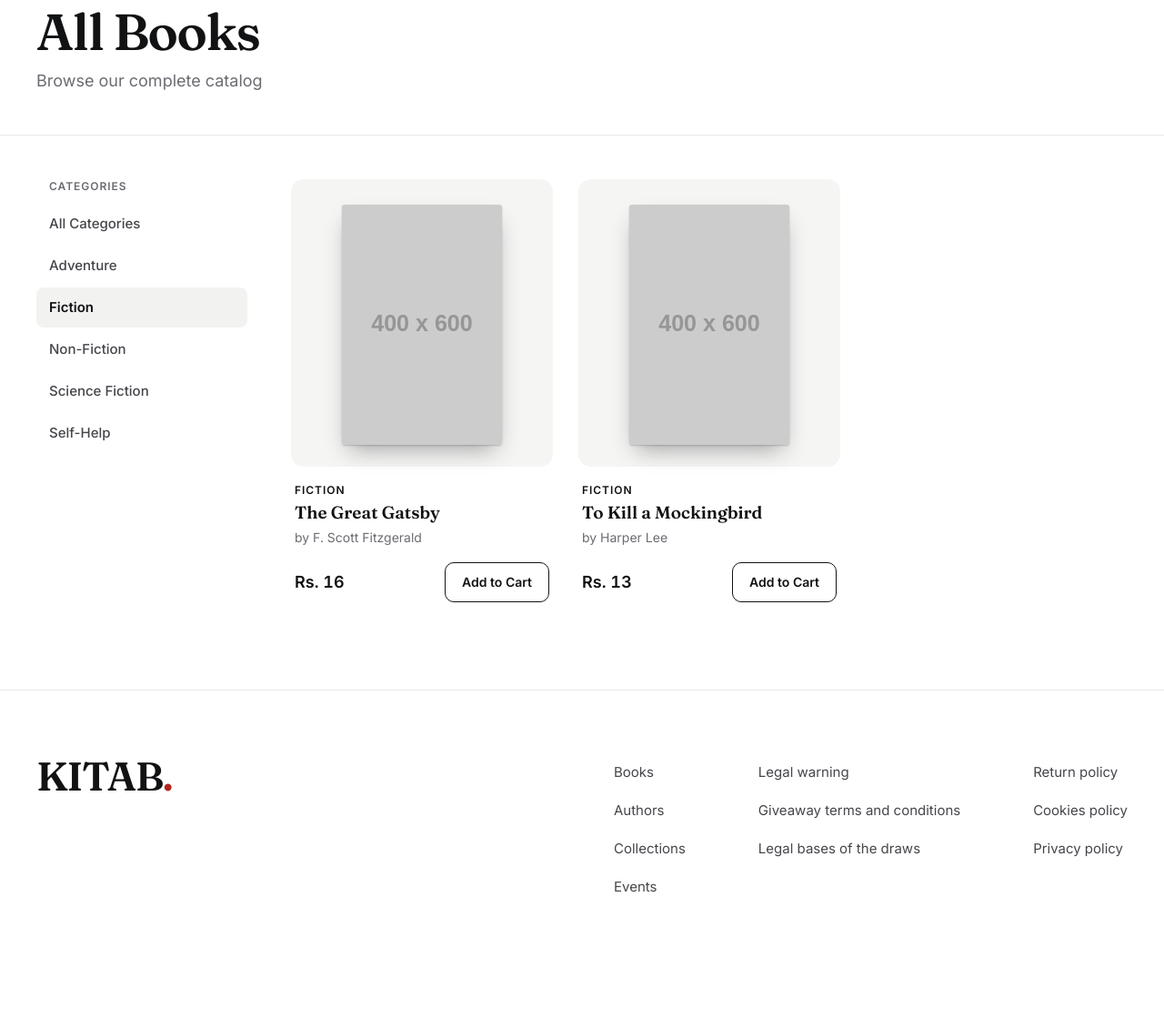
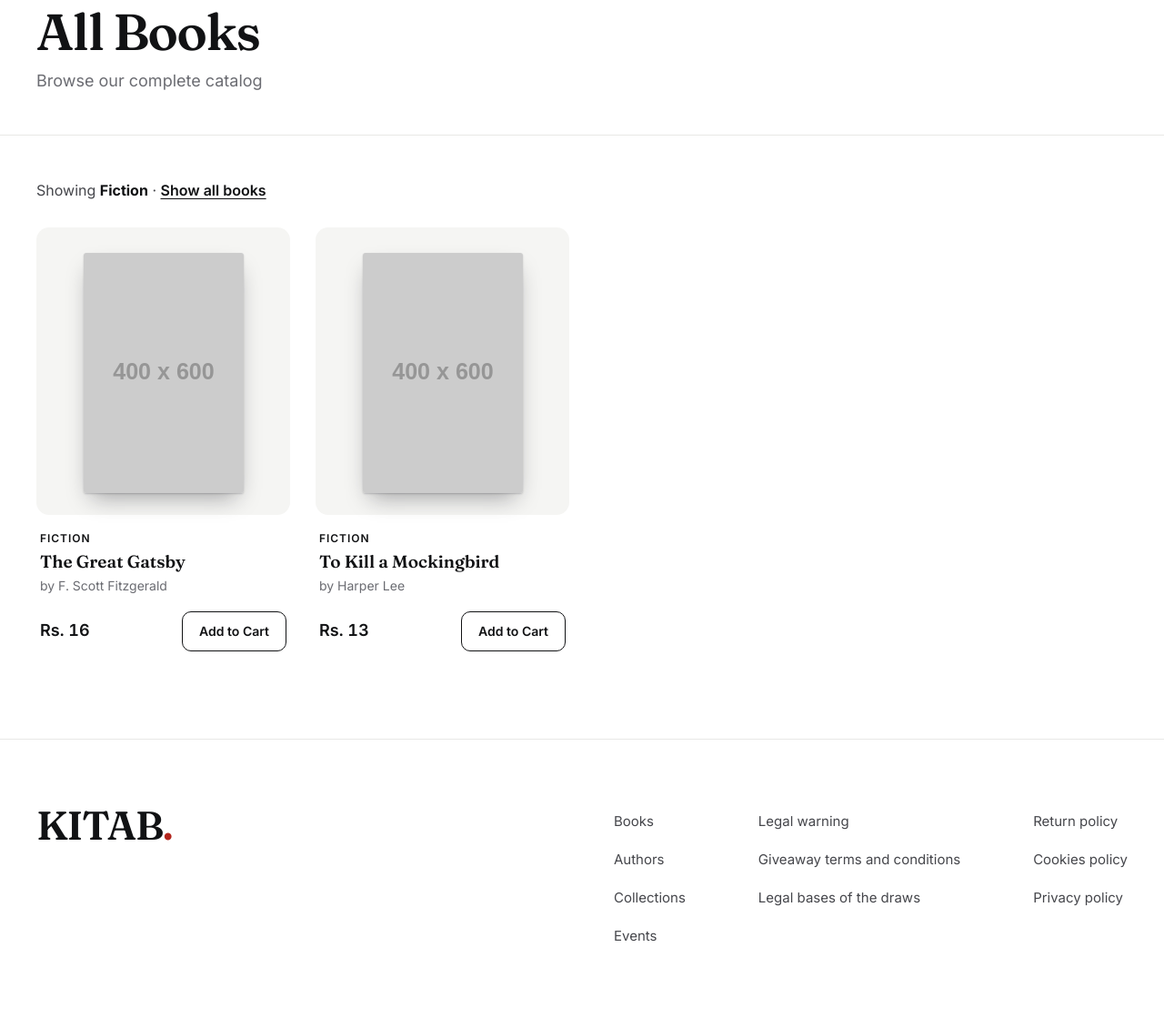
Before and after one commit to BisheshWaiba/Kitab, a PHP site: page /frontend/shop.php?category=Fiction in a window 1280 px wide. Shown: the part 163-1282 px from the top of the page at 91% size. Before the commit the page ends 1144 px from the top, so only its background shows below. Run offline with PHP 8.4, Linux system fonts and the light colour scheme; data comes from the database, SQL or seed files in the repository; grey boxes labelled with a size stand in for pictures from a placeholder-image service; some libraries are stand-ins or nearby versions.

Commit message:
Remove categories panel from shop

```diff
--- a/assets/css/kitab.css
+++ b/assets/css/kitab.css
@@ -569,40 +569,13 @@ body {
   align-items: flex-start;
 }
 
-.k-side { flex: 0 0 232px; position: sticky; top: 100px; display: flex; flex-direction: column; gap: 12px; }
+.k-shop__main { flex: 1 1 100%; min-width: 0; }
 
-.k-side__title {
-  margin: 0;
-  padding: 0 14px;
-  font-family: var(--k-body);
-  font-size: 12px;
-  font-weight: 600;
-  letter-spacing: .08em;
-  text-transform: uppercase;
-  color: var(--k-muted);
-}
-
-.k-side__list { list-style: none; margin: 0; padding: 0; display: flex; flex-direction: column; gap: 2px; }
-
-.k-side__link {
-  display: flex;
-  align-items: center;
-  height: 44px;
-  padding: 0 14px;
-  border-radius: 8px;
-  font-size: 15px;
-  font-weight: 500;
-  color: var(--k-ink-2);
-  transition: background-color .15s, color .15s;
-}
-.k-side__link:hover { background: var(--k-band); color: var(--k-ink); }
-.k-side__link.is-active { background: var(--k-accent-tint); color: var(--k-accent); font-weight: 600; }
-.k-side__link:focus-visible { outline: 3px solid var(--k-accent); outline-offset: 2px; }
-
-.k-shop__main { flex: 999 1 640px; min-width: 0; }
-
-.k-results { margin: 0 0 28px; font-size: 16px; color: var(--k-ink-2); }
+.k-filters { display: flex; flex-direction: column; gap: 6px; margin: 0 0 28px; }
+.k-results { margin: 0; font-size: 16px; color: var(--k-ink-2); }
 .k-results strong { color: var(--k-ink); }
+.k-results__clear { font-weight: 600; color: var(--k-ink); text-decoration: underline; text-underline-offset: 3px; }
+.k-results__clear:focus-visible { outline: 3px solid var(--k-accent); outline-offset: 2px; }
 
 .k-empty {
   display: flex;
@@ -619,10 +592,6 @@ body {
 @media (max-width: 900px) {
   .k-pagehead__inner { padding: 40px 20px 32px; }
   .k-shop { padding: 32px 20px 64px; gap: 32px; }
-  .k-side { flex: 1 1 100%; position: static; }
-  .k-side__list { flex-direction: row; flex-wrap: wrap; gap: 8px; }
-  .k-side__link { height: 40px; padding: 0 16px; border: 1px solid var(--k-line); border-radius: 999px; background: var(--k-white); }
-  .k-side__link.is-active { border-color: var(--k-accent); }
 }
 
 /* ---------- Generic page wrapper ---------- */
--- a/frontend/shop.php
+++ b/frontend/shop.php
@@ -23,9 +23,8 @@ if (!empty($where_clauses)) {
 $sql = "SELECT * FROM books $where_sql ORDER BY created_at DESC";
 $result = $conn->query($sql);
 
-// Fetch Categories for Sidebar
-$cat_sql = "SELECT DISTINCT category FROM books ORDER BY category ASC";
-$cat_result = $conn->query($cat_sql);
+$has_search = isset($_GET['search']);
+$has_category = !empty($_GET['category']);
 ?>
 
 <section class="k-pagehead">
@@ -36,28 +35,19 @@ $cat_result = $conn->query($cat_sql);
 </section>
 
 <div class="k-shop">
-    <aside class="k-side">
-        <h2 class="k-side__title">Categories</h2>
-        <ul class="k-side__list">
-            <li><a href="shop.php" class="k-side__link<?php echo empty($_GET['category']) ? ' is-active' : ''; ?>"
-                    <?php echo empty($_GET['category']) ? 'aria-current="page"' : ''; ?>>All Categories</a></li>
-            <?php while ($cat = $cat_result->fetch_assoc()): ?>
-                <?php $is_active = (isset($_GET['category']) && $_GET['category'] == $cat['category']); ?>
-                <li>
-                    <a href="shop.php?category=<?php echo urlencode($cat['category']); ?>"
-                        class="k-side__link<?php echo $is_active ? ' is-active' : ''; ?>"
-                        <?php echo $is_active ? 'aria-current="page"' : ''; ?>>
-                        <?php echo htmlspecialchars($cat['category']); ?>
-                    </a>
-                </li>
-            <?php endwhile; ?>
-        </ul>
-    </aside>
-
     <main class="k-shop__main">
-        <?php if (isset($_GET['search'])): ?>
-            <p class="k-results">Search results for
-                "<strong><?php echo htmlspecialchars($_GET['search']); ?></strong>"</p>
+        <?php if ($has_search || $has_category): ?>
+            <div class="k-filters">
+                <?php if ($has_search): ?>
+                    <p class="k-results">Search results for
+                        "<strong><?php echo htmlspecialchars($_GET['search']); ?></strong>"</p>
+                <?php endif; ?>
+                <?php if ($has_category): ?>
+                    <p class="k-results">Showing <strong><?php echo htmlspecialchars($_GET['category']); ?></strong>
+                        <span aria-hidden="true">&middot;</span>
+                        <a href="shop.php" class="k-results__clear">Show all books</a></p>
+                <?php endif; ?>
+            </div>
         <?php endif; ?>
 
         <?php if ($result->num_rows > 0): ?>
```
